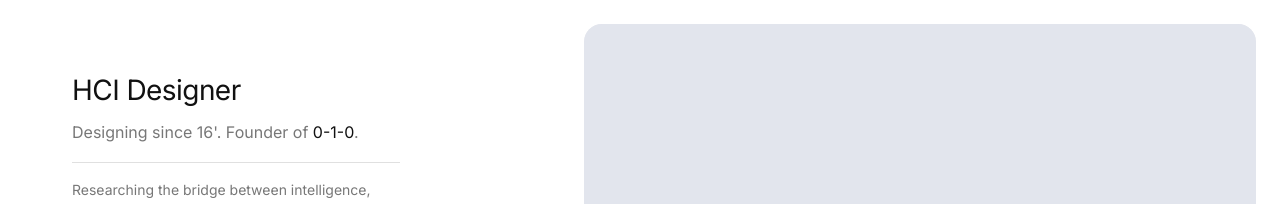
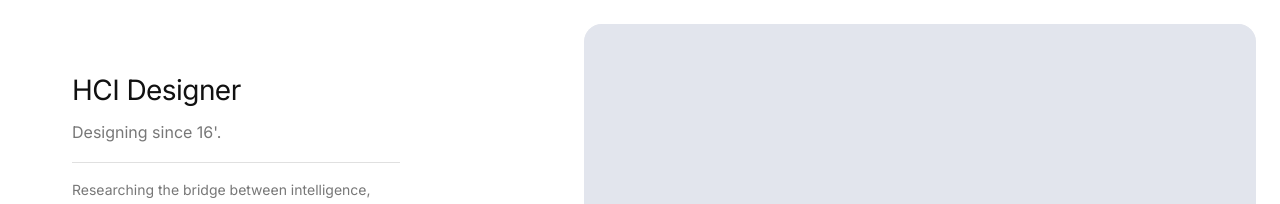
Before and after one commit to AdurantLabs2025/portfolio-2026-1, a React (Vite) app: page / in a window 1280 px wide. Shown: the top 204 px of the page. Built offline with nearby package versions, Linux system fonts and the light colour scheme.

Commit message:
Update site

```diff
--- a/src/App.jsx
+++ b/src/App.jsx
@@ -187,7 +187,7 @@ export default function App() {
           {/* Header */}
           <div style={{ marginBottom: 80, padding: "50vh 16px 0 16px" }}>
             <div style={{ fontSize: 32, fontWeight: 400, color: "#111", letterSpacing: "-0.02em", lineHeight: 1.3 }}>HCI Designer</div>
-            <div style={{ fontSize: 17, lineHeight: 1.6, color: "#777", marginTop: 14 }}>Designing since 16'. Founder of <a href="https://0-1-0.ai" target="_blank" rel="noopener noreferrer" style={{ color: "#111", textDecoration: "none" }}>0-1-0</a>.</div>
+            <div style={{ fontSize: 17, lineHeight: 1.6, color: "#777", marginTop: 14 }}>Designing since 16'.</div>
             <div style={{ width: "100%", height: 1, background: "#e0e0e0", marginTop: 24, marginBottom: 24 }} />
             <div style={{ fontSize: 13, lineHeight: 1.7, color: "#777" }}>Researching the bridge between intelligence,<br/>emotions and human interaction.</div>
             <div style={{ fontSize: 13, lineHeight: 1.7, color: "#777", marginTop: 20 }}>Follow me on <a href="#" style={{ color: "#111", textDecoration: "none" }}>Twitter/X</a>, or send me an <a href="mailto:" style={{ color: "#111", textDecoration: "none" }}>Email</a>.</div>
@@ -427,7 +427,7 @@ export default function App() {
         <div className="sidebar">
           <div style={{ paddingTop: 48, paddingRight: 16, flexShrink: 0 }}>
             <div style={{ fontSize: 28, fontWeight: 400, color: "#111", letterSpacing: "-0.02em", lineHeight: 1.3 }}>HCI Designer</div>
-            <div style={{ fontSize: 16, lineHeight: 1.6, color: "#777", marginTop: 12 }}>Designing since 16'. Founder of <a href="https://0-1-0.ai" target="_blank" rel="noopener noreferrer" style={{ color: "#111", textDecoration: "none" }}>0-1-0</a>.</div>
+            <div style={{ fontSize: 16, lineHeight: 1.6, color: "#777", marginTop: 12 }}>Designing since 16'.</div>
             <div style={{ width: "100%", height: 1, background: "#e0e0e0", marginTop: 16, marginBottom: 16 }} />
             <div style={{ fontSize: 14, lineHeight: 1.6, color: "#777" }}>Researching the bridge between intelligence,<br/>emotions and human interaction.</div>
             <div style={{ fontSize: 14, lineHeight: 1.6, color: "#777", marginTop: 4 }}>Follow me on <a href="#" style={{ color: "#111", textDecoration: "none" }}>Twitter/X</a>, or send me an <a href="mailto:" style={{ color: "#111", textDecoration: "none" }}>Email</a>.</div>
```
